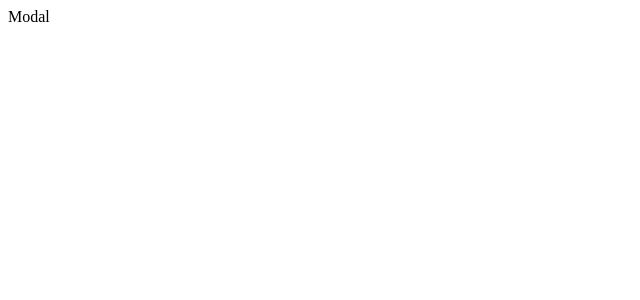
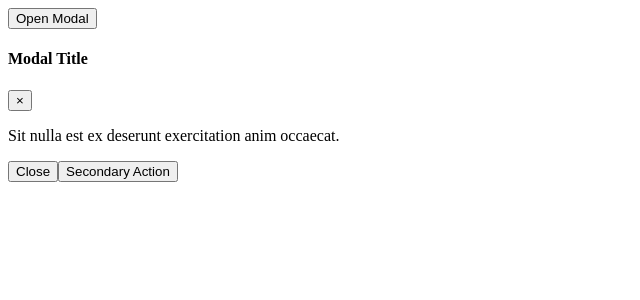
Before and after one commit to bitaKitsui/modal-app, a Vue app: page / in a window 1280 px wide. Shown: the top 300 px of the page, without its empty margins (0-640 px from the left). Built offline with nearby package versions, Linux system fonts and the light colour scheme.

Commit message:
fix: App

```diff
--- a/src/App.vue
+++ b/src/App.vue
@@ -1,7 +1,18 @@
-<script setup lang="ts"></script>
+<script setup lang="ts">
+import BaseButton from './components/atoms/BaseButton.vue'
+import BaseModal from './components/organisms/BaseModal.vue'
+</script>
 
 <template>
-  <div>Modal</div>
+  <div>
+    <BaseButton
+      :label="'Open Modal'"
+      :type="'button'"
+      :color="'secondary'"
+      :outlined="true"
+    />
+    <BaseModal />
+  </div>
 </template>
 
 <style></style>
```
